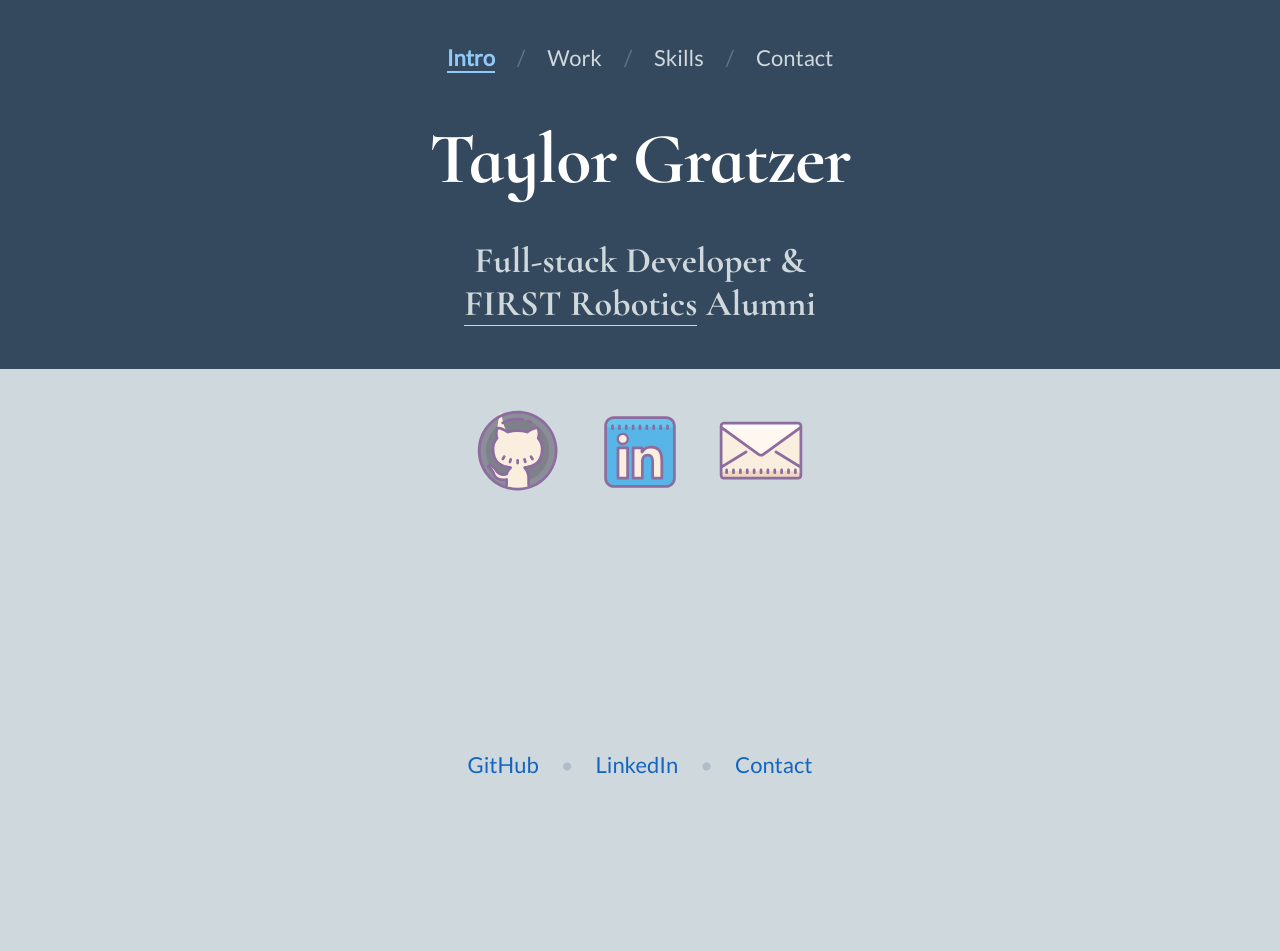
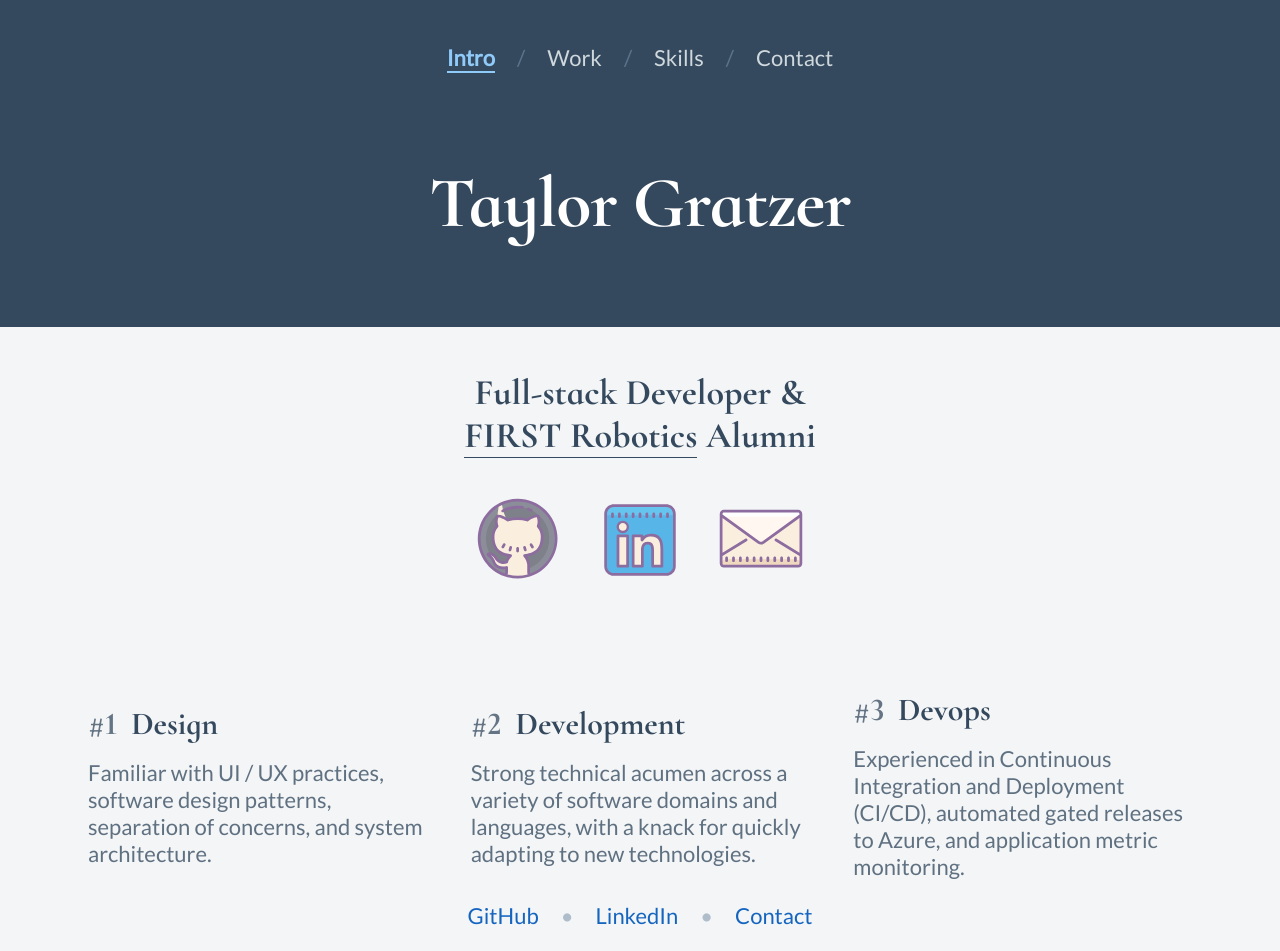
Before and after one commit to Nickardson/nickardson.github.io, a Nuxt app: page / in a window 1280 px wide. Before the commit the page ends 800 px from the top, so only its background shows below. Built offline with nearby package versions, Linux system fonts and the light colour scheme.

Commit message:
Add dev aspects area (Design, Development, Devops)

```diff
--- /dev/null
+++ b/components/DevAspects.vue
@@ -0,0 +1,77 @@
+<template>
+  <div class="columns-container">
+    <div class="columns">
+      <div v-for="(aspect, index) of aspects" :key="aspect.name" class="dev-aspect">
+        <h3 class="dev-aspect-header"><span class="dev-aspect-number">#{{index + 1}}</span> {{aspect.name}}</h3>
+        <p class="dev-aspect-description">{{aspect.description}}</p>
+      </div>
+    </div>
+  </div>
+</template>
+
+<style scoped>
+
+.columns-container {
+  display: flex;
+  justify-content: center;
+}
+
+.columns {
+  display: flex;
+  flex-wrap: wrap;
+  justify-content: space-around;
+  padding: 0 3em 0 3em;
+}
+
+.dev-aspect {
+  align-content: center;
+  flex: 1;
+  padding: 1em;
+  max-width: 400px;
+}
+
+@media screen and (max-width: 1200px) {
+  .dev-aspect {
+    flex-basis: 100%;
+    max-width: inherit;
+  }
+}
+
+.dev-aspect-number {
+  opacity: 0.75;
+  margin-right: 0.2em;
+}
+
+.dev-aspect-header {
+  font-size: 32px;
+  margin: 0.5em 0 0.5em 0;
+}
+
+.dev-aspect-description {
+  color: #5f7081;
+}
+
+</style>
+
+<script>
+export default {
+  data: () => {
+    return {
+      aspects: [
+        {
+          name: "Design",
+          description: "Familiar with UI / UX practices, software design patterns, separation of concerns, and system architecture."
+        },
+        {
+          name: "Development",
+          description: "Strong technical acumen across a variety of software domains and languages, with a knack for quickly adapting to new technologies."
+        },
+        {
+          name: "Devops",
+          description: "Experienced in Continuous Integration and Deployment (CI/CD), automated gated releases to Azure, and application metric monitoring."
+        }
+      ]
+    };
+  }
+};
+</script>
--- a/layouts/default.vue
+++ b/layouts/default.vue
@@ -39,7 +39,8 @@ html {
   -moz-osx-font-smoothing: grayscale;
   -webkit-font-smoothing: antialiased;
   box-sizing: border-box;
-  background-color: #CFD8DC;
+  background-color: #f3f5f6;
+  color: #35495e;
 }
 
 .main-body {
@@ -180,11 +181,12 @@ h2 {
   color: #FFFFFF;
 }
 
-.subtitle {
+.section-dark .subtitle {
   color: #CFD8DC;
 }
 
 .section-pad {
+  padding-top: 2em;
   padding-bottom: 2em;
 }
 
--- a/pages/index.vue
+++ b/pages/index.vue
@@ -4,11 +4,10 @@
       <h1 class="title">
         Taylor Gratzer
       </h1>
-
-      <h2 class="subtitle">Full-stack Developer &amp;<br/><a href="https://www.firstinspires.org/robotics/frc" class="subtle-link" target="_blank">FIRST Robotics</a> Alumni</h2>
     </section>
 
-    <section>
+    <section class="section-pad">
+      <h2 class="subtitle">Full-stack Developer &amp;<br/><a href="https://www.firstinspires.org/robotics/frc" class="subtle-link" target="_blank">FIRST Robotics</a> Alumni</h2>
       <div class="links">
         <a href="https://github.com/Nickardson" title="Github" target="_blank">
           <i class="icon">
@@ -31,7 +30,8 @@
       </div>
     </section>
 
-    <section id="contact" class="container-dark">
+    <section id="brief-intro" class="container-dark">
+      <Dev-Aspects></Dev-Aspects>
     </section>
 
     <!-- TODO: give attribution or get rid of the icons -->
@@ -46,11 +46,13 @@
 <script>
 // import AppLogo from "~/components/AppLogo.vue";
 import Icons8Attribution from "~/components/Icons8Attribution.vue";
+import DevAspects from "~/components/DevAspects.vue";
 
 export default {
   components: {
     // AppLogo,
-    Icons8Attribution
+    Icons8Attribution,
+    DevAspects,
   }
 };
 </script>
```
